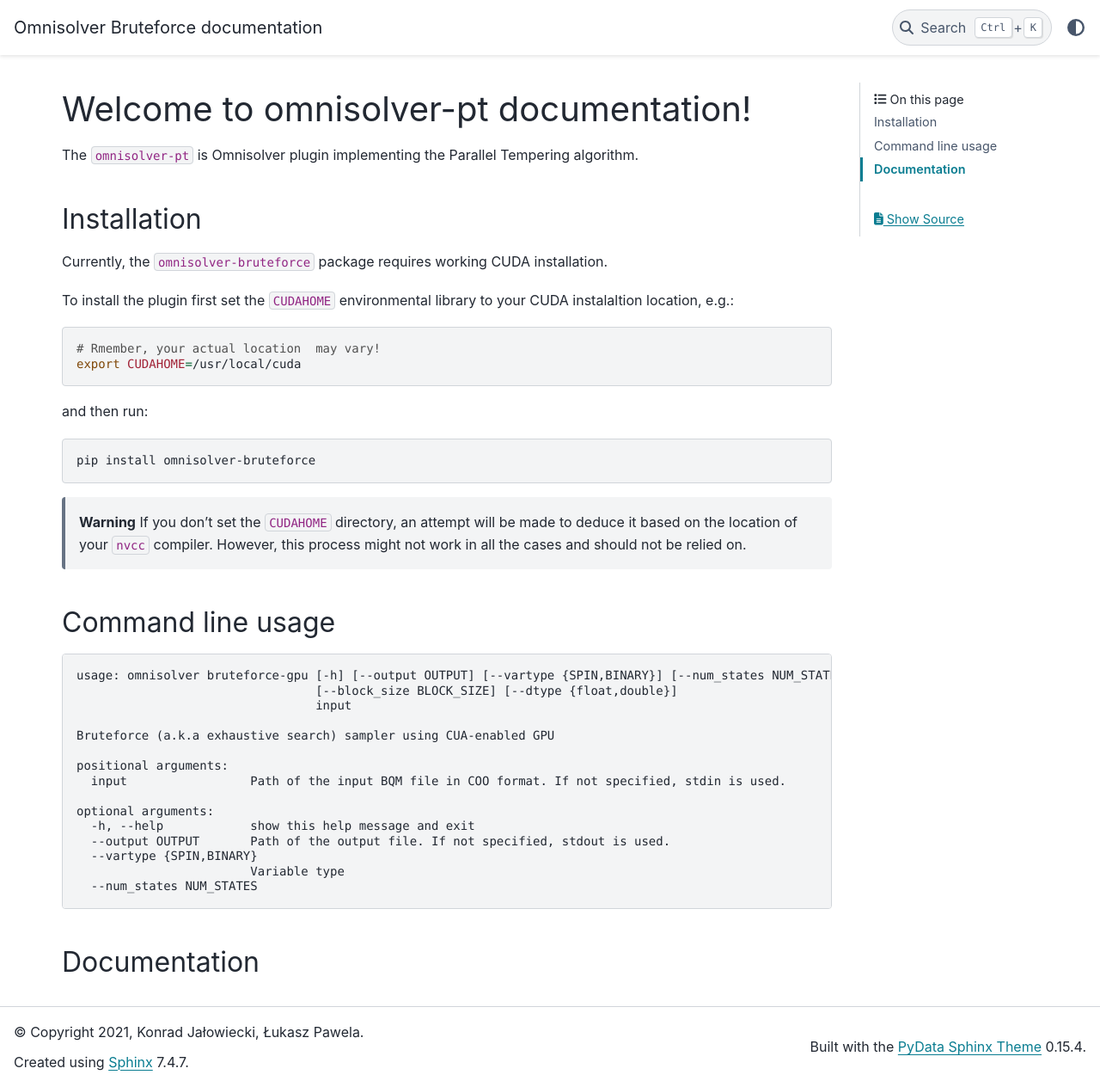
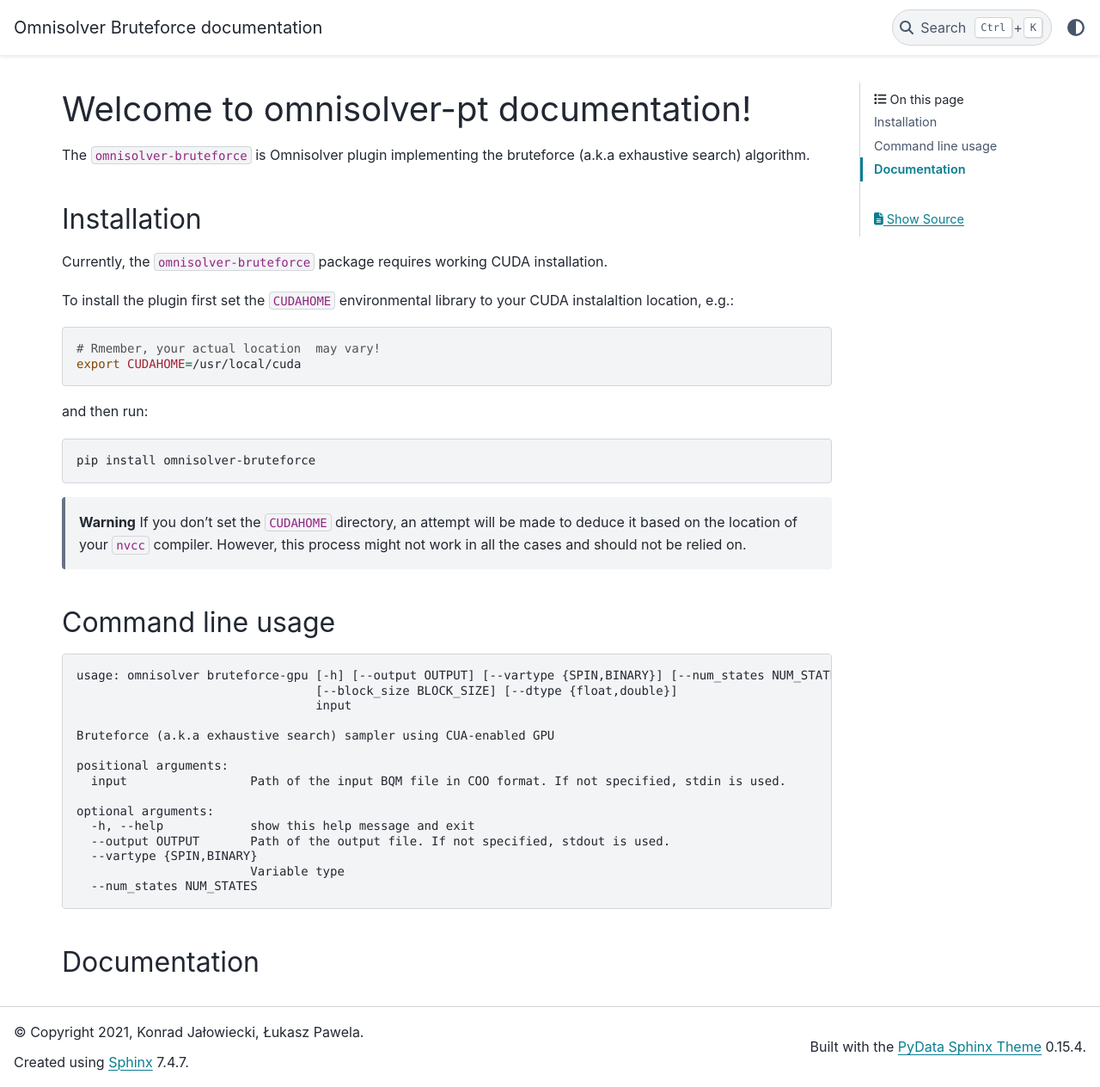
Before and after one commit to euro-hpc-pl/omnisolver-bruteforce, a Sphinx documentation site: the page built from docs/index.md, in a window 1280 px wide and 1264 px high. Shown: the whole window at 86% size. Built offline with Sphinx 7.4.7 and the PyData theme 0.15.4, drawn with Linux system fonts in a browser that asks for light colours.

Commit message:
Update description in docs

```diff
--- a/docs/index.md
+++ b/docs/index.md
@@ -1,6 +1,7 @@
 # Welcome to omnisolver-pt documentation!
 
-The `omnisolver-pt` is Omnisolver plugin implementing the Parallel Tempering algorithm.
+The `omnisolver-bruteforce` is Omnisolver plugin implementing the bruteforce (a.k.a exhaustive
+search) algorithm.
 
 ## Installation
 
```
